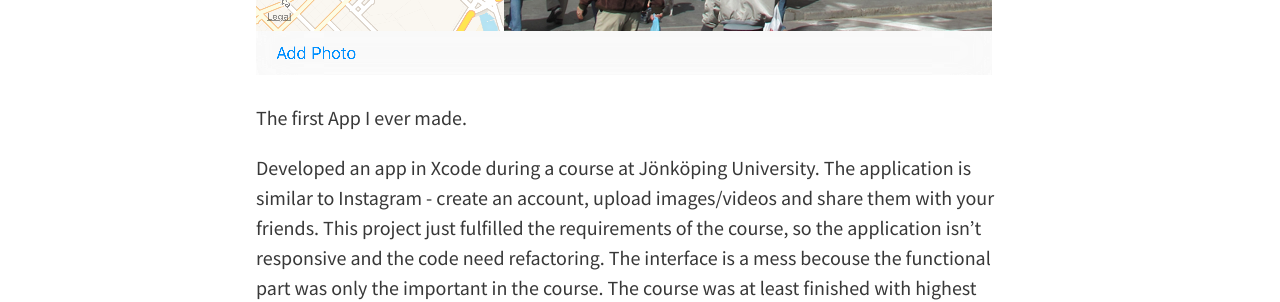
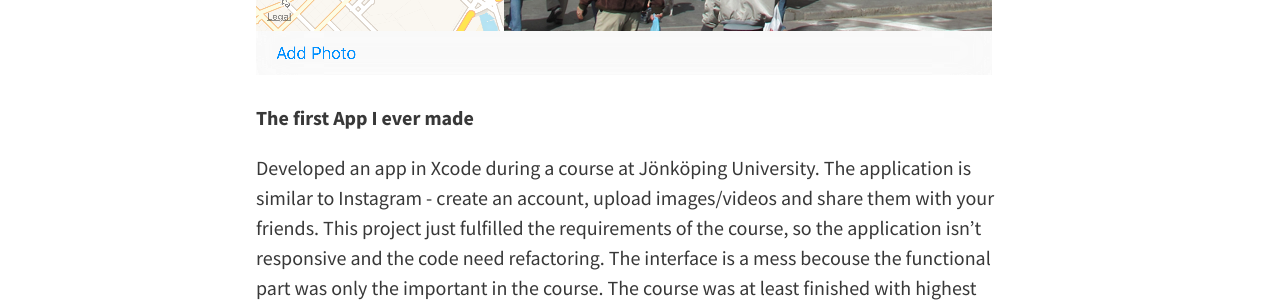
Before and after one commit to axelnyberg/axelnyberg.github.io, a Jekyll site: the page built from _posts/2016-04-28-ios-holiday-app.md, in a window 1280 px wide. Shown: the part 656-958 px from the top of the page. Built offline with Jekyll 4.4.1, drawn with Linux system fonts in a browser that asks for light colours; nearby versions of some CDN libraries.

```diff
--- a/_posts/2016-04-28-ios-holiday-app.md
+++ b/_posts/2016-04-28-ios-holiday-app.md
@@ -5,7 +5,7 @@ title: iOS Holiday App
 ![Geometric pattern with fading gradient](/img/iOSholidayApp.png)
 
 
-The first App I ever made.
+**The first App I ever made**
 
 Developed an app in Xcode during a course at Jönköping University. The application is similar to Instagram - create an account, upload images/videos and share them with your friends. This project just fulfilled the requirements of the course, so the application isn't responsive and the code need refactoring. The interface is a mess becouse the functional part was only the important in the course. The course was at least finished with highest grade.
 
```
